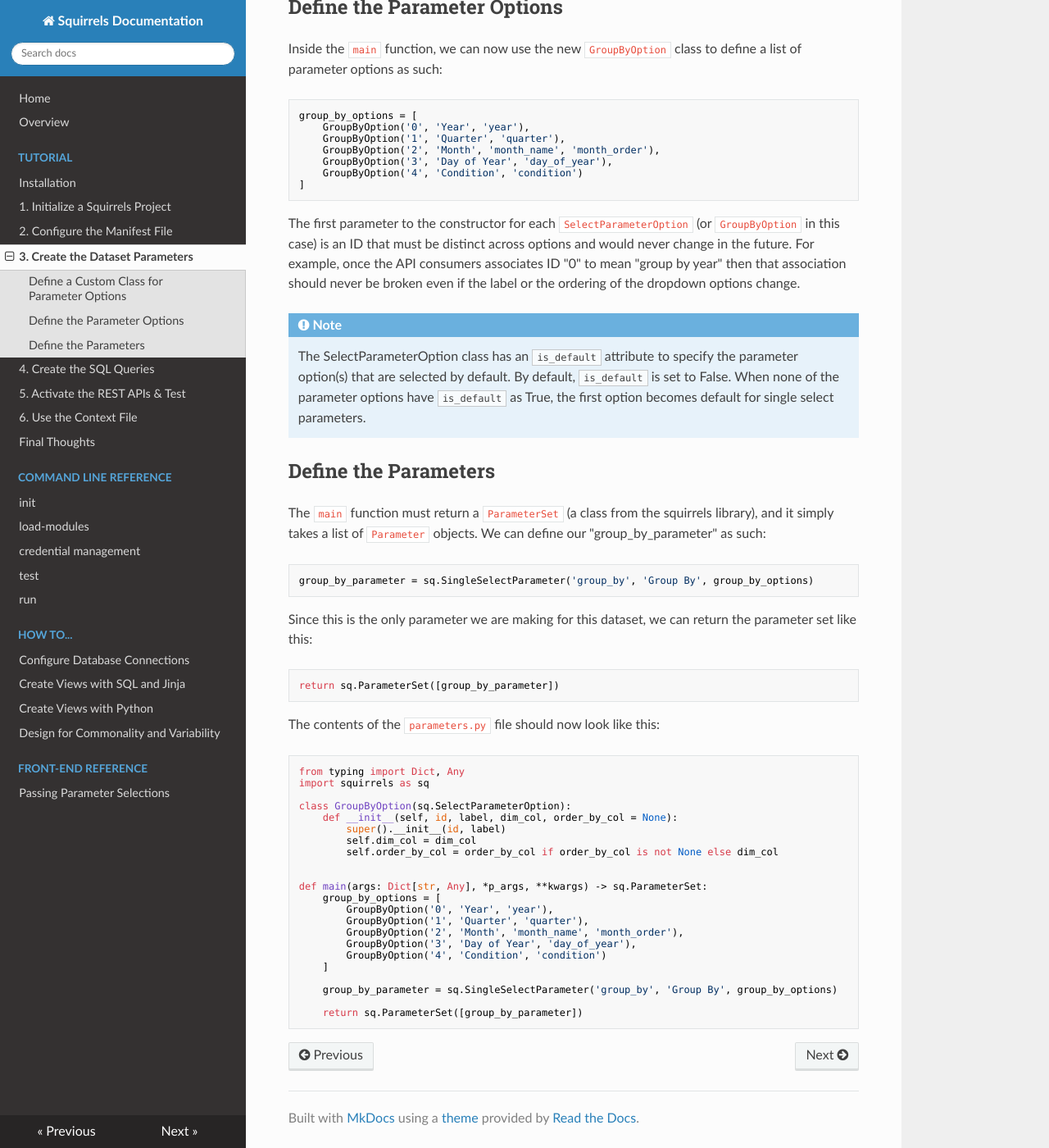
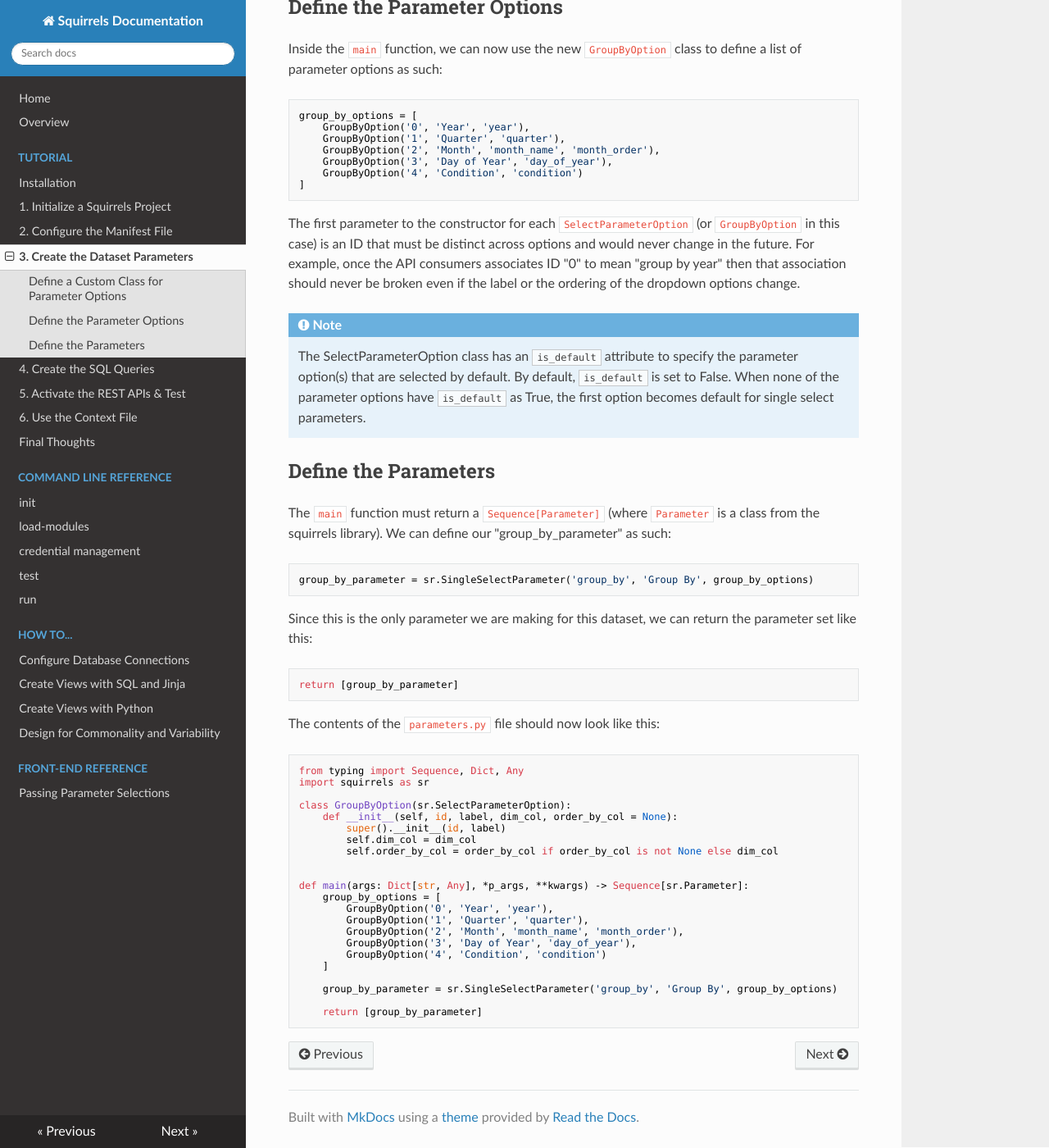
Before and after one commit to squirrels-nest/squirrels-docs, an MkDocs documentation site: the page built from docs/tutorial/parameters.md, in a window 1280 px wide and 1400 px high, scrolled down 973 px. Shown: the whole window at 82% size. Built offline with MkDocs 1.6.1, drawn with Linux system fonts in a browser that asks for light colours; nearby versions of some CDN libraries; some of the changed text lies outside the part shown.

Commit message:
remove references of ParameterSet in tutorial

````diff
--- a/docs/tutorial/parameters.md
+++ b/docs/tutorial/parameters.md
@@ -11,7 +11,7 @@ We will start from scratch, so remove all the existing code in the `main` functi
 We will create a single-select parameter called "group_by" which will allow us to aggregate our weather metrics by year, quarter, month, etc. After the imports (before the `main` function), we can create our own "parameter option" class by extending from the existing `SelectParameterOption` class from `squirrels` and defining our own attributes. Here is the class definition:
 
 ```python
-class GroupByOption(sq.SelectParameterOption):
+class GroupByOption(sr.SelectParameterOption):
     def __init__(self, id, label, dim_col, order_by_col = None):
         super().__init__(id, label)
         self.dim_col = dim_col
@@ -41,32 +41,32 @@ The first parameter to the constructor for each `SelectParameterOption` (or `Gro
 
 ## Define the Parameters
 
-The `main` function must return a `ParameterSet` (a class from the squirrels library), and it simply takes a list of `Parameter` objects. We can define our "group_by_parameter" as such:
+The `main` function must return a `Sequence[Parameter]` (where `Parameter` is a class from the squirrels library). We can define our "group_by_parameter" as such:
 
 ```python
-group_by_parameter = sq.SingleSelectParameter('group_by', 'Group By', group_by_options)
+group_by_parameter = sr.SingleSelectParameter('group_by', 'Group By', group_by_options)
 ```
 
 Since this is the only parameter we are making for this dataset, we can return the parameter set like this:
 
 ```python
-return sq.ParameterSet([group_by_parameter])
+return [group_by_parameter]
 ```
 
 The contents of the `parameters.py` file should now look like this:
 
 ```python
-from typing import Dict, Any
-import squirrels as sq
+from typing import Sequence, Dict, Any
+import squirrels as sr
 
-class GroupByOption(sq.SelectParameterOption):
+class GroupByOption(sr.SelectParameterOption):
     def __init__(self, id, label, dim_col, order_by_col = None):
         super().__init__(id, label)
         self.dim_col = dim_col
         self.order_by_col = order_by_col if order_by_col is not None else dim_col
 
 
-def main(args: Dict[str, Any], *p_args, **kwargs) -> sq.ParameterSet:
+def main(args: Dict[str, Any], *p_args, **kwargs) -> Sequence[sr.Parameter]:
     group_by_options = [
         GroupByOption('0', 'Year', 'year'),
         GroupByOption('1', 'Quarter', 'quarter'),
@@ -75,7 +75,7 @@ def main(args: Dict[str, Any], *p_args, **kwargs) -> sq.ParameterSet:
         GroupByOption('4', 'Condition', 'condition')
     ]
 
-    group_by_parameter = sq.SingleSelectParameter('group_by', 'Group By', group_by_options)
+    group_by_parameter = sr.SingleSelectParameter('group_by', 'Group By', group_by_options)
 
-    return sq.ParameterSet([group_by_parameter])
+    return [group_by_parameter]
 ```
````
Also changed, not shown: docs/tutorial.md (deleted, +0 -231 lines), docs/tutorial/context.md (+3 -3 lines), docs/tutorial/queries.md (+1 -1 lines), docs/tutorial/testapi.md (+1 -1 lines).
